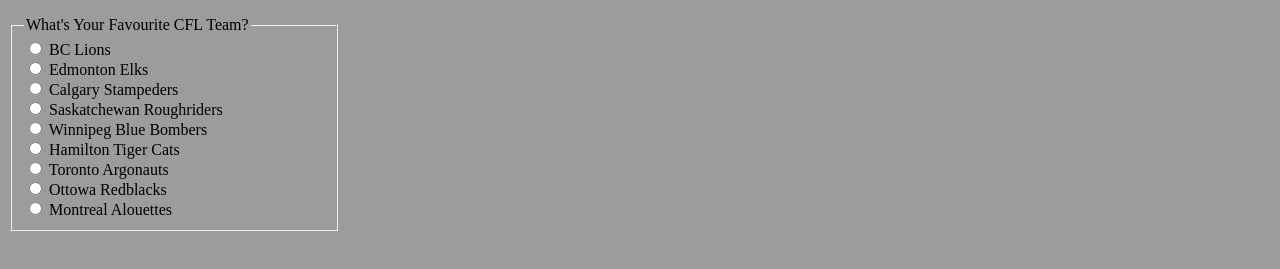
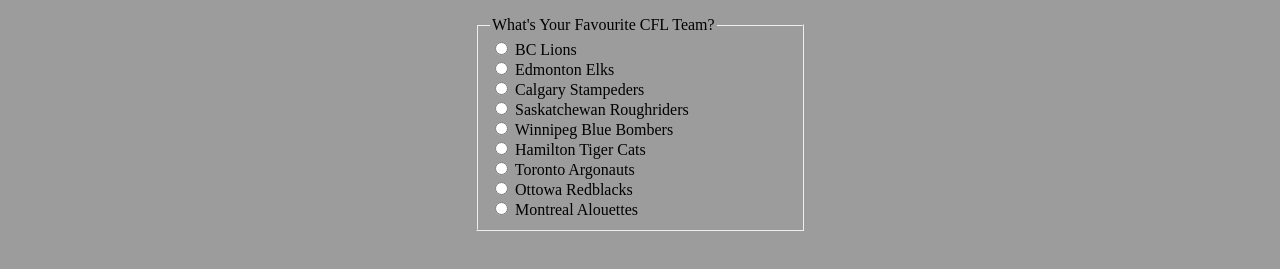
Before and after one commit to TyR404/HTML-Project-1, a plain HTML site: page input.html in a window 1280 px wide. Shown: the part 449-718 px from the top of the page. Drawn offline with Linux system fonts and the light colour scheme.

Commit message:
center form

```diff
--- a/input.html
+++ b/input.html
@@ -102,7 +102,15 @@
 
       <br />
       <h3>Survey</h3>
-      <form style="margin: auto" method="get">
+      <form
+        style="
+          display: inline-block;
+          position: relative;
+          left: 50%;
+          transform: translateX(-50%);
+        "
+        method="get"
+      >
         <fieldset style="width: 300px">
           <legend>What's Your Favourite CFL Team?</legend>
 
```
